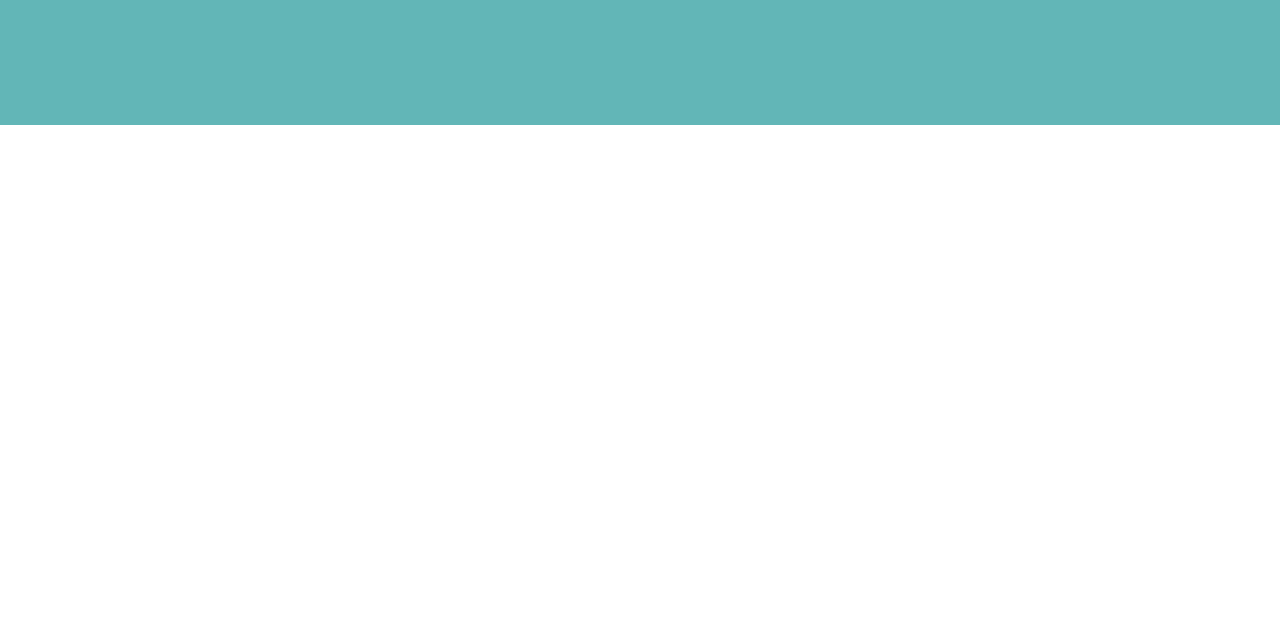
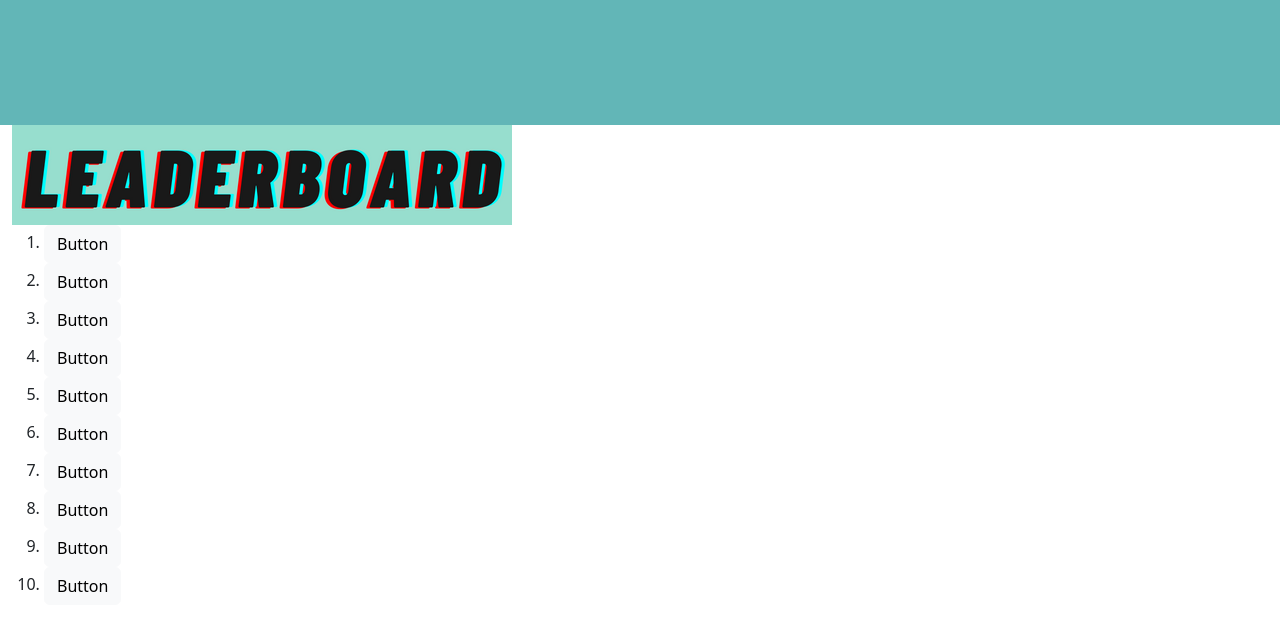
Before and after one commit to Charmar-123/phase-1-final-project-chessdex, a plain HTML site: page index.html in a window 1280 px wide. Shown: the part 286-907 px from the top of the page. Before the commit the page ends 800 px from the top, so only its background shows below. Drawn offline with nearby package versions, Linux system fonts and the light colour scheme.

Commit message:
add row and coloumn for top 10 leaderboard

```diff
--- a/index.html
+++ b/index.html
@@ -36,6 +36,80 @@
         </div>
 
     </div>
+    <div id="leaderboard" class="container-fluid">
+
+        <div class="row">
+            <div class="col-md">
+                <!-- image -->
+
+                <img class="img-fluid" src="images/leaderboard.png" alt="">
+
+
+                <ol class="leaderboard-list" type="1">
+                    <li>
+                        <button type="button" class="btn btn-light leaderboard-btn">
+                            Button
+                        </button>
+                    </li>
+                    <li>
+                        <button type="button" class="btn btn-light leaderboard-btn">
+                            Button
+                        </button>
+                    </li>
+                    <li>
+                        <button type="button" class="btn btn-light leaderboard-btn">
+                            Button
+                        </button>
+                    </li>
+                    <li>
+                        <button type="button" class="btn btn-light leaderboard-btn">
+                            Button
+                        </button>
+                    </li>
+                    <li>
+                        <button type="button" class="btn btn-light leaderboard-btn">
+                            Button
+                        </button>
+                    </li>
+                    <li>
+
+                        <button type="button" class="btn btn-light leaderboard-btn">
+                            Button
+                        </button>
+                    </li>
+                    <li>
+                        <button type="button" class="btn btn-light leaderboard-btn">
+                            Button
+                        </button>
+                    </li>
+                    <li>
+
+                        <button type="button" class="btn btn-light leaderboard-btn">
+                            Button
+                        </button>
+                    </li>
+                    <li>
+                        <button type="button" class="btn btn-light leaderboard-btn">
+                            Button
+                        </button>
+
+                    </li>
+                    <li>
+                        <button type="button" class="btn btn-light leaderboard-btn">
+                            Button
+                        </button>
+
+                    </li>
+                </ol>
+
+            </div>
+            <!-- leaderboard -->
+
+
+
+
+        </div>
+    </div>
 </body>
 
 </html>
```
